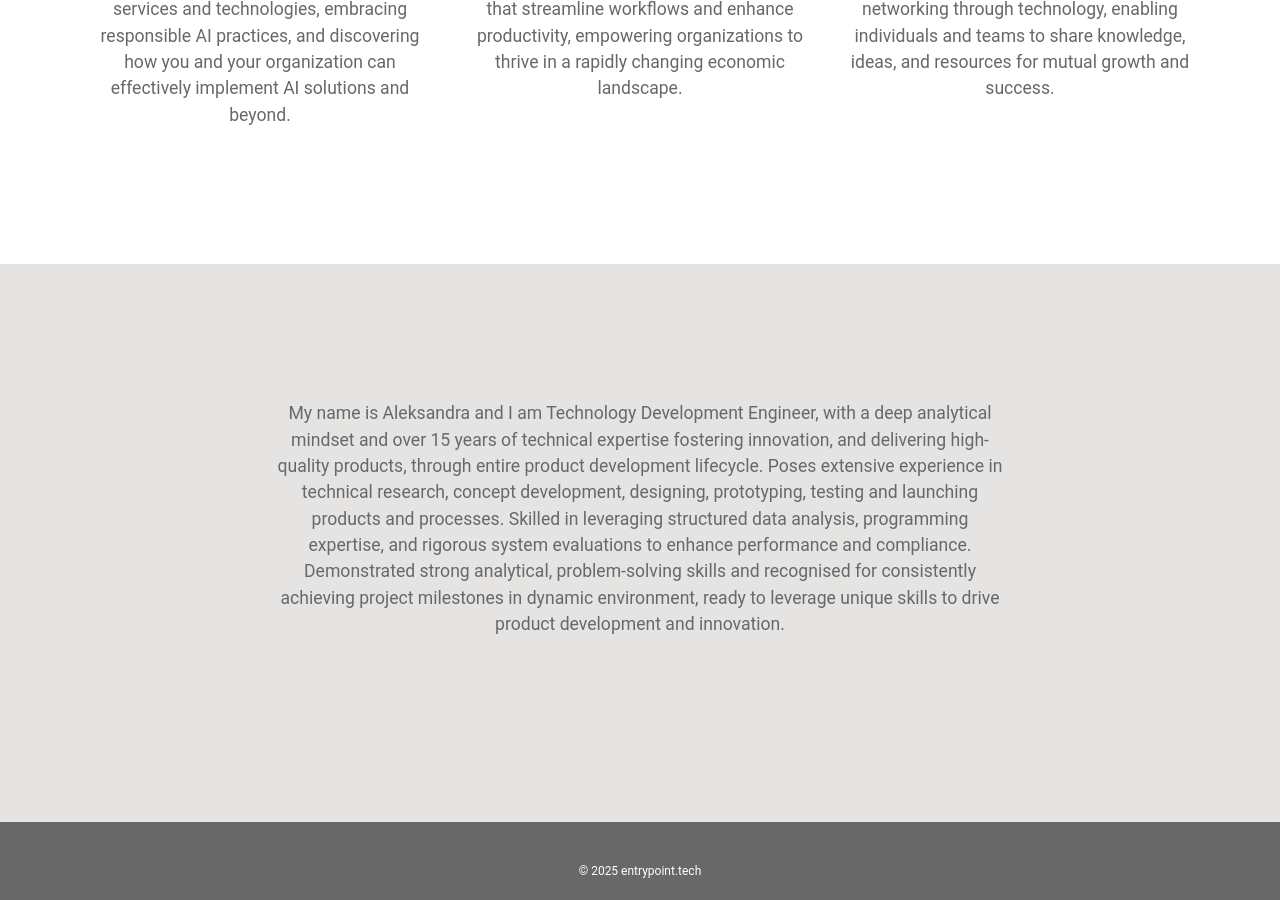
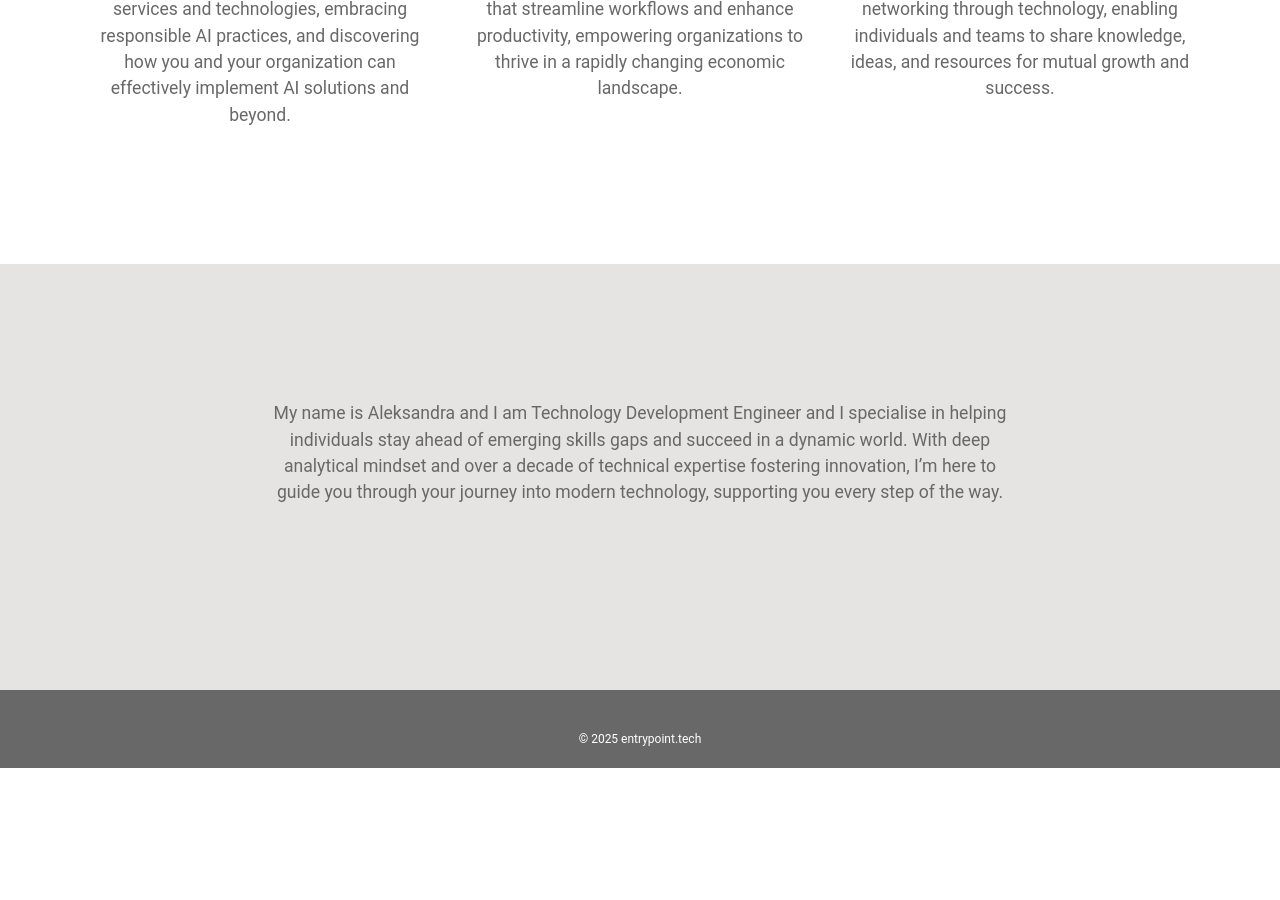
Before and after one commit to atarkowska/atarkowska.github.io, a Jekyll site: the page built from index.md, in a window 1280 px wide and 900 px high, scrolled down 788 px. Built offline with Jekyll 4.4.1, drawn with Linux system fonts in a browser that asks for light colours; a script that is not in the unit is left out; comment, search, counter and statistics services are not loaded; after the commit the page ends 1556 px from its top, so only the background shows below that.

Commit message:
update headers

```diff
--- a/_config.yml
+++ b/_config.yml
@@ -2,5 +2,6 @@
 plugins:
 - jekyll-remote-theme
 
-title: Ola Tarkowska, MSc Eng
+author: Aleksandra Tarkowska, MSc Eng
+title: entrypoint.tech
 description: Technology Development Engineer
--- a/_layouts/default.html
+++ b/_layouts/default.html
@@ -5,6 +5,12 @@
     <meta charset='utf-8'>
     <meta http-equiv="X-UA-Compatible" content="IE=edge">
     <meta name="viewport" content="width=device-width,maximum-scale=2">
+
+    <title>{{ site.title }}</title>
+    <meta name="description" content="{{ site.description }}">
+    <meta name="author" content="{{ site.author }}">
+
+    <link rel="icon" type="image/x-icon" href="/assets/images/favicon.ico">
 
     <link rel="stylesheet" type="text/css" media="screen" href="{{ '/assets/css/bootstrap.min.css?v=' | append: site.github.build_revision | relative_url }}">
     <link rel="stylesheet" type="text/css" media="screen" href="{{ '/assets/css/bstyle.css?v=' | append: site.github.build_revision | relative_url }}">
--- a/index.md
+++ b/index.md
@@ -2,9 +2,4 @@
 layout: default
 ---
 
-My name is Aleksandra and I am Technology Development Engineer, with a deep analytical mindset and over 15 years of technical expertise fostering innovation, and delivering high-quality products, through entire product development lifecycle.
-Poses extensive experience in technical research, concept development, designing, prototyping, testing and
-launching products and processes. Skilled in leveraging structured data analysis, programming expertise, and
-rigorous system evaluations to enhance performance and compliance. Demonstrated strong analytical,
-problem-solving skills and recognised for consistently achieving project milestones in dynamic environment,
-ready to leverage unique skills to drive product development and innovation.
+My name is Aleksandra and I am Technology Development Engineer and I specialise in helping individuals stay ahead of emerging skills gaps and succeed in a dynamic world. With deep analytical mindset and over a decade of technical expertise fostering innovation, I'm here to guide you through your journey into modern technology, supporting you every step of the way.
```
Also changed, not shown: assets/images/favicon.png (added).
